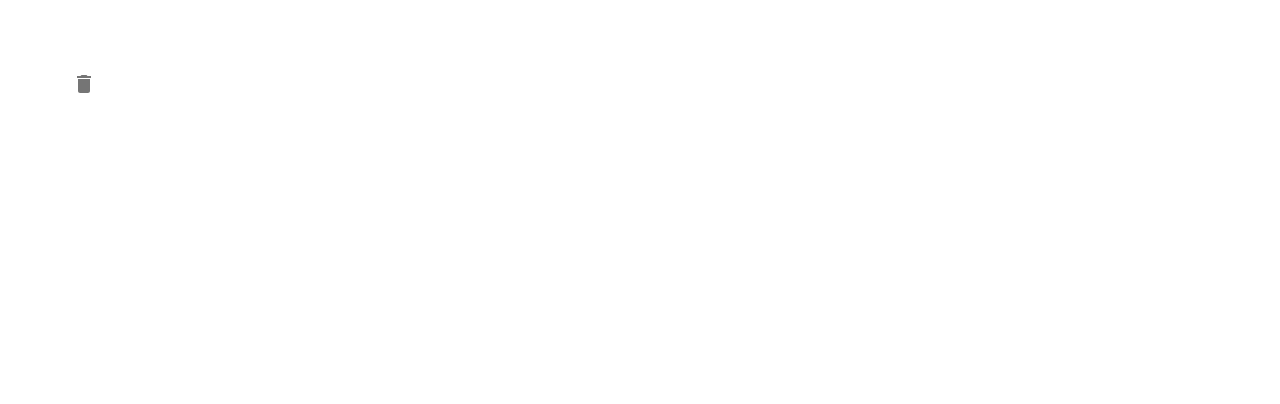
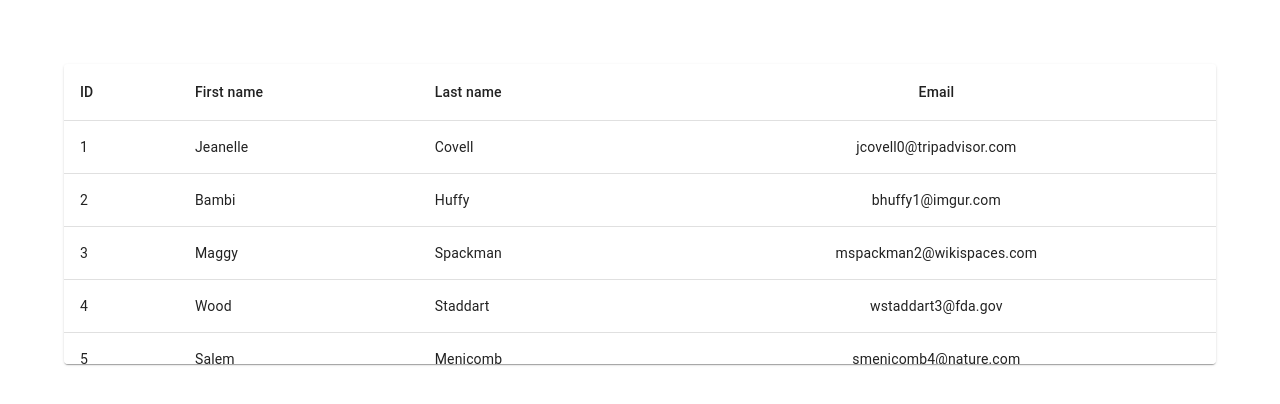
Before and after one commit to GitGud1234/react-mui-demo, a React (Create React App) app: page / in a window 1280 px wide. Shown: the top 404 px of the page. Built offline with nearby package versions, Linux system fonts and the light colour scheme.

Commit message:
MuiTable basic component

```diff
--- a/src/App.tsx
+++ b/src/App.tsx
@@ -24,6 +24,7 @@ import { MuiBadge } from './components/MuiBadge';
 import { MuiList } from './components/MuiList';
 import { MuiChip } from './components/MuiChip';
 import { MuiTooltip } from './components/MuiTooltip';
+import { MuiTable } from './components/MuiTable';
 
 /*
 const theme = createTheme({
@@ -70,7 +71,8 @@ function App() {
       {/* <MuiBadge /> */}
       {/* <MuiList /> */}
       {/* <MuiChip /> */}
-      <MuiTooltip />
+      {/* <MuiTooltip /> */}
+      <MuiTable />
     </div>
     //</ThemeProvider>
   );
--- /dev/null
+++ b/src/components/MuiTable.tsx
@@ -0,0 +1,122 @@
+import {
+  TableContainer,
+  Table,
+  TableHead,
+  TableBody,
+  TableRow,
+  TableCell,
+  Paper,
+} from '@mui/material';
+
+export const MuiTable = () => {
+  return (
+    <TableContainer component={Paper} sx={{ maxHeight: '300px' }}>
+      <Table aria-label="simple table" stickyHeader>
+        <TableHead>
+          <TableRow>
+            <TableCell>ID</TableCell>
+            <TableCell>First name</TableCell>
+            <TableCell>Last name</TableCell>
+            <TableCell align="center">Email</TableCell>
+          </TableRow>
+        </TableHead>
+        <TableBody>
+          {tableData.map(row => (
+            <TableRow
+              key={row.id}
+              sx={{ '&:last-child td, &:last-child th': { border: 0 } }}
+            >
+              <TableCell>{row.id}</TableCell>
+              <TableCell>{row.first_name}</TableCell>
+              <TableCell>{row.last_name}</TableCell>
+              <TableCell align="center">{row.email}</TableCell>
+            </TableRow>
+          ))}
+        </TableBody>
+      </Table>
+    </TableContainer>
+  );
+};
+
+const tableData = [
+  {
+    id: 1,
+    first_name: 'Jeanelle',
+    last_name: 'Covell',
+    email: 'jcovell0@tripadvisor.com',
+    gender: 'Female',
+    ip_address: '190.202.131.194',
+  },
+  {
+    id: 2,
+    first_name: 'Bambi',
+    last_name: 'Huffy',
+    email: 'bhuffy1@imgur.com',
+    gender: 'Female',
+    ip_address: '3.23.200.177',
+  },
+  {
+    id: 3,
+    first_name: 'Maggy',
+    last_name: 'Spackman',
+    email: 'mspackman2@wikispaces.com',
+    gender: 'Female',
+    ip_address: '113.196.129.65',
+  },
+  {
+    id: 4,
+    first_name: 'Wood',
+    last_name: 'Staddart',
+    email: 'wstaddart3@fda.gov',
+    gender: 'Male',
+    ip_address: '137.113.230.196',
+  },
+  {
+    id: 5,
+    first_name: 'Salem',
+    last_name: 'Menicomb',
+    email: 'smenicomb4@nature.com',
+    gender: 'Male',
+    ip_address: '87.49.73.41',
+  },
+  {
+    id: 6,
+    first_name: 'Gretta',
+    last_name: 'Mancer',
+    email: 'gmancer5@hugedomains.com',
+    gender: 'Female',
+    ip_address: '224.79.237.105',
+  },
+  {
+    id: 7,
+    first_name: 'Winnie',
+    last_name: 'Bramsen',
+    email: 'wbramsen6@yale.edu',
+    gender: 'Female',
+    ip_address: '196.128.128.178',
+  },
+  {
+    id: 8,
+    first_name: 'Daron',
+    last_name: 'Taunton',
+    email: 'dtaunton7@phoca.cz',
+    gender: 'Agender',
+    ip_address: '158.36.155.252',
+  },
+  {
+    id: 9,
+    first_name: 'Eba',
+    last_name: 'Kelloway',
+    email: 'ekelloway8@webmd.com',
+    gender: 'Female',
+    ip_address: '183.71.240.150',
+  },
+  {
+    id: 10,
+    first_name: 'Iormina',
+    last_name: 'Fassmann',
+    email: 'ifassmann9@tmall.com',
+    gender: 'Female',
+    ip_address: '64.141.75.167',
+  },
+];
```
